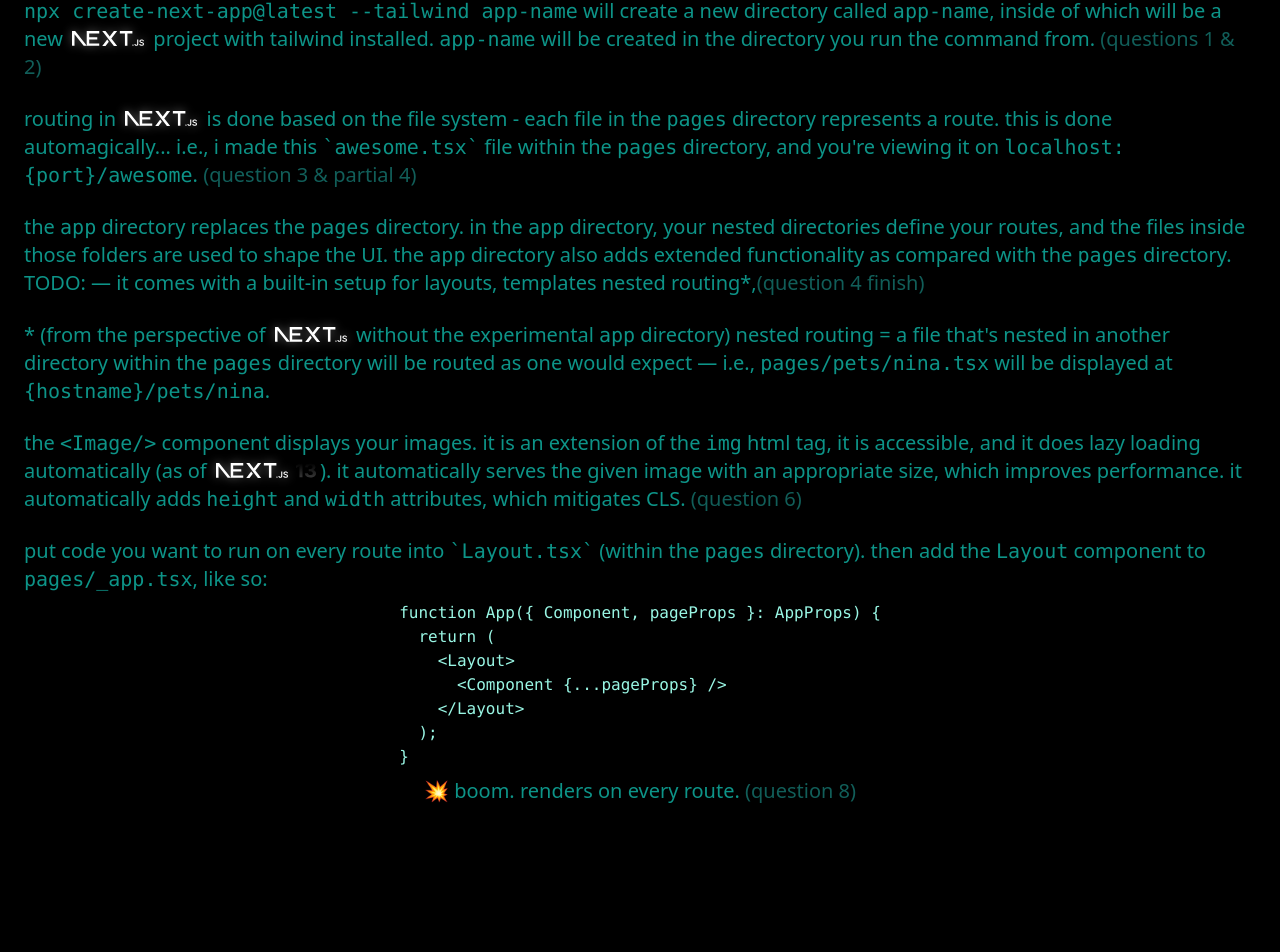
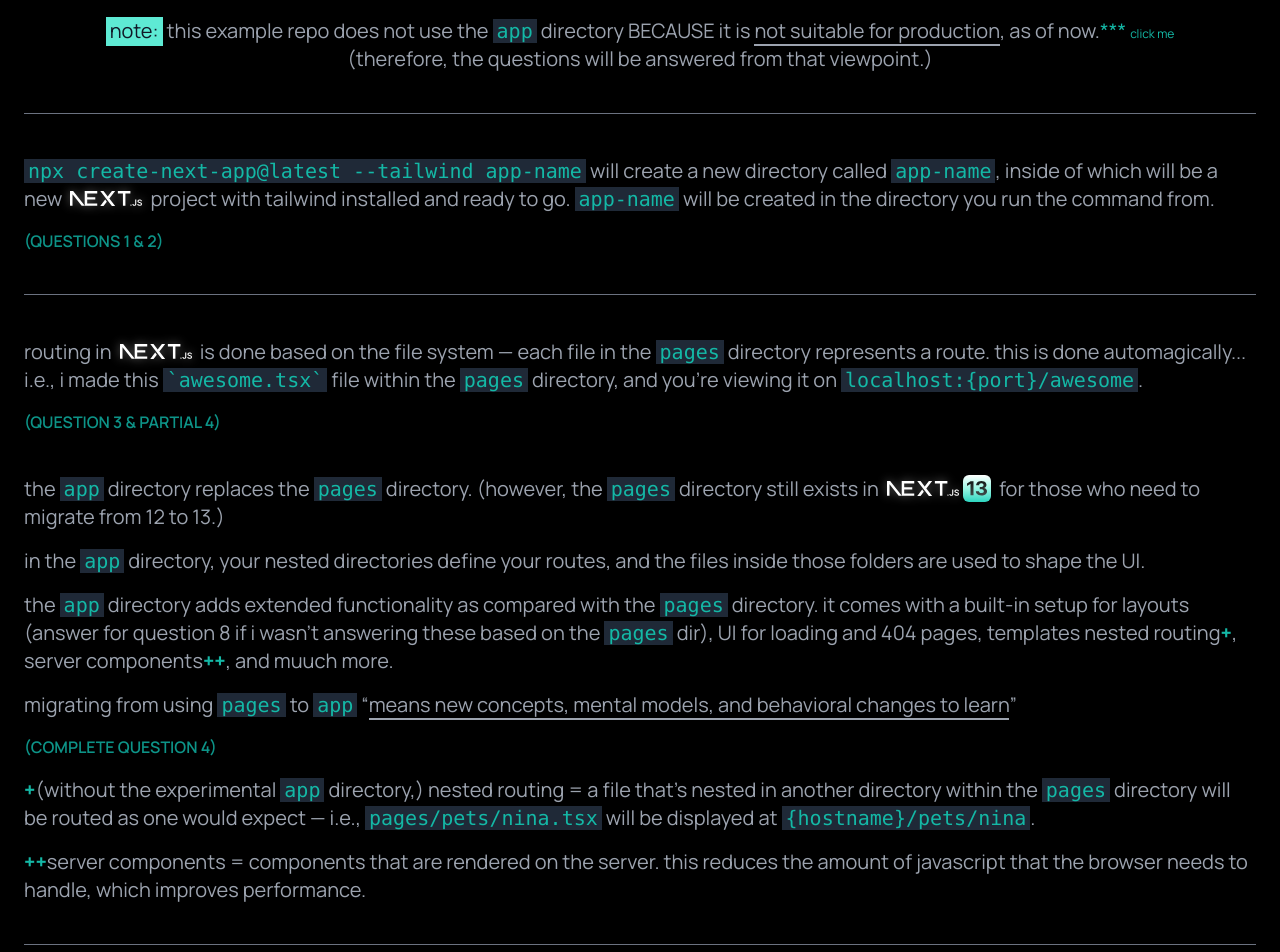
Before and after one commit to alex-anson/glowing-lamp, a Next.js app: page /awesome in a window 1280 px wide. Shown: the part 115-1067 px from the top of the page. Before the commit the page ends 952 px from the top, so only its background shows below. Built offline with nearby package versions, Linux system fonts and the light colour scheme.

Commit message:
content and a bunch of styling :sparkles:

```diff
--- a/src/pages/awesome.tsx
+++ b/src/pages/awesome.tsx
@@ -1,76 +1,151 @@
 // Libs
 import Image from "next/image";
+import { Manrope } from "next/font/google";
+
+const manrope = Manrope({ subsets: ["latin"] });
 
 export default function awesome(): JSX.Element {
   return (
-    <div className="flex flex-col place-items-center place-content-center min-h-full gap-6 text-xl mx-6 my-8 text-teal-600">
+    <div
+      className={`flex flex-col place-items-center place-content-center min-h-full gap-10 text-xl mx-6 my-8 text-gray-400 ${manrope.className} font-normal`}
+    >
+      <h2 className="text-6xl font-light m-0 tracking-wide">hello Next.js</h2>
       <p className="text-center">
         <span className="bg-teal-300 text-gray-900 px-1 pb-0.5">note:</span>{" "}
         this example repo does not use the <Code text="app" /> directory BECAUSE
         it is{" "}
         <a
-          className="border-b-2 border-current hover:text-teal-400"
+          className="border-b-2 border-current hover:text-teal-600 transition-colors"
           href="https://beta.nextjs.org/docs/upgrade-guide#migrating-from-pages-to-app"
         >
           not suitable for production
         </a>
-        . <br />
+        , as of now.
+        <a className="text-teal-500" href="#ifContentChanges">
+          *** <span className="text-xs">click me</span>
+        </a>
+        <br />
         (therefore, the questions will be answered from that viewpoint.)
       </p>
+      <hr className="border-gray-500 h-1 w-full" />
       <p>
         <Code text="npx create-next-app@latest --tailwind app-name" /> will
         create a new directory called <Code text="app-name" />, inside of which
-        will be a new {getNextJsLogo()} project with tailwind installed.{" "}
-        <Code text="app-name" /> will be created in the directory you run the
-        command from. <Answers text="(questions 1 & 2)" />
+        will be a new {getNextJsLogo()} project with tailwind installed and
+        ready to go. <Code text="app-name" /> will be created in the directory
+        you run the command from.
+        <br />
+        <Answers text="(questions 1 & 2)" />
+      </p>
+      <hr className="border-gray-500 h-1 w-full" />
+      <p>
+        routing in {getNextJsLogo()} is done based on the file system &mdash;
+        each file in the <Code text="pages" /> directory represents a route.
+        this is done automagically... i.e., i made this{" "}
+        <Code text="`awesome.tsx`" /> file within the <Code text="pages" />{" "}
+        directory, and you&#39;re viewing it on{" "}
+        <Code text="localhost:{port}/awesome" />.<br />
+        <Answers text="(question 3 & partial 4)" />
+      </p>
+      <div className="flex flex-col gap-4">
+        <p>
+          the <Code text="app" /> directory replaces the <Code text="pages" />{" "}
+          directory. (however, the <Code text="pages" /> directory still exists
+          in {getNextJsLogo()}
+          {getThirteenLogo()} for those who need to migrate from 12 to 13.){" "}
         </p>
         <p>
-        routing in {getNextJsLogo()} is done based on the file system - each
-        file in the <Code text="pages" /> directory represents a route. this is
-        done automagically... i.e., i made this <Code text="`awesome.tsx`" />{" "}
-        file within the <Code text="pages" /> directory, and you&#39;re viewing
-        it on <Code text="localhost:{port}/awesome" />.{" "}
-        <Answers text="(question 3 & partial 4)" />
+          in the <Code text="app" /> directory, your nested directories define
+          your routes, and the files inside those folders are used to shape the
+          UI.{" "}
         </p>
         <p>
-        the <Code text="app" /> directory replaces the <Code text="pages" />{" "}
-        directory. in the <Code text="app" /> directory, your nested directories
-        define your routes, and the files inside those folders are used to shape
-        the UI. the <Code text="app" /> directory also adds extended
-        functionality as compared with the <Code text="pages" /> directory.
-        TODO: &mdash; it comes with a built-in setup for layouts, templates
-        nested routing*,
-        <Answers text="(question 4 finish)" />
+          {" "}
+          the <Code text="app" /> directory adds extended functionality as
+          compared with the <Code text="pages" /> directory. it comes with a
+          built-in setup for layouts (answer for question 8 if i wasn&#39;t
+          answering these based on the <Code text="pages" /> dir), UI for
+          loading and 404 pages, templates nested routing
+          <a href="#nestedRoute" className="text-teal-500 font-black">
+            +
+          </a>
+          , server components
+          <a href="#serverComp" className="text-teal-500 font-black">
+            ++
+          </a>
+          , and muuch more.
         </p>
         <p>
-        * (from the perspective of {getNextJsLogo()} without the experimental{" "}
-        <Code text="app" /> directory) nested routing = a file that&#39;s nested
-        in another directory within the <Code text="pages" /> directory will be
-        routed as one would expect &mdash; i.e.,{" "}
-        <Code text="pages/pets/nina.tsx" /> will be displayed at{" "}
+          migrating from using <Code text="pages" /> to <Code text="app" /> “
+          <a
+            className="border-b-2 border-current hover:text-teal-600 transition-colors"
+            href="https://beta.nextjs.org/docs/upgrade-guide#migrating-from-pages-to-app"
+          >
+            means new concepts, mental models, and behavioral changes to learn
+          </a>
+          ”<br />
+          <Answers text="(complete question 4)" />
+        </p>
+        <p>
+          <span id="nestedRoute" className="text-teal-500 font-black">
+            +
+          </span>
+          (without the experimental <Code text="app" /> directory,) nested
+          routing = a file that&#39;s nested in another directory within the{" "}
+          <Code text="pages" /> directory will be routed as one would expect
+          &mdash; i.e., <Code text="pages/pets/nina.tsx" /> will be displayed at{" "}
           <Code text="{hostname}/pets/nina" />.
         </p>
+        <p>
+          <span id="serverComp" className="text-teal-500 font-black">
+            ++
+          </span>
+          server components = components that are rendered on the server. this
+          reduces the amount of javascript that the browser needs to handle,
+          which improves performance.
+        </p>
+      </div>
+      <hr className="border-gray-500 h-1 w-full" />
+
       {/* TODO: #5 goes here. */}
       <p>
         the <Code text="<Image/>" /> component displays your images. it is an
         extension of the <Code text="img" /> html tag, it is accessible, and it
-        does lazy loading automatically (as of {getNextJsLogo()}
+        automatically implements lazy loading (as of {getNextJsLogo()}
         {getThirteenLogo()}). it automatically serves the given image with an
         appropriate size, which improves performance. it automatically adds{" "}
         <Code text="height" /> and <Code text="width" /> attributes, which
-        mitigates CLS. <Answers text="(question 6)" />
+        mitigates CLS.
+        <br />
+        <Answers text="(question 6)" />
       </p>
+      <hr className="border-gray-500 h-1 w-full" />
       <p>
         put code you want to run on every route into{" "}
         <Code text="`Layout.tsx`" /> (within the <Code text="pages" />{" "}
         directory). then add the <Code text="Layout" /> component to{" "}
         <Code text="pages/_app.tsx" />, like so:
       </p>
-      <pre className="-mt-4 text-teal-200 leading-3">
-        <Code text={getAppTsxCode()} classes="text-base" />
+      <pre className="-mt-4 text-teal-400 leading-3">
+        <CodeBlock text={getAppTsxCode()} classes="text-xs sm:text-base" />
       </pre>
-      <p className="-mt-4">
-        💥 boom. renders on every route. <Answers text="(question 8)" />
+      <p className="-mt-4 self-start">
+        💥 boom. renders on every route.
+        <br />
+        <Answers text="(question 8)" />
+      </p>
+
+      <hr className="border-gray-500 h-1 w-full mt-14" />
+      <h2 className="text-5xl font-light m-0 tracking-wide">addendums</h2>
+      <p id="ifContentChanges">
+        <span className="text-teal-500">***</span> leaving this here in case the
+        content from the linked source changes.
+        <Image
+          src="/not-in-prod.png"
+          alt="Warning: The App Router is in beta and some conventions could change before stability is reached. We do not recommend using the app directory in production."
+          width={500}
+          height={238.5}
+        />
       </p>
     </div>
   );
@@ -91,7 +166,7 @@
 
 function getThirteenLogo(): JSX.Element {
   return (
-    // <ThirteenStyles>
+    <span className="bg-gradient-to-b from-white via-teal-200 to-teal-400 rounded-md mr-1">
       <Image
         className="inline-block -mt-1 mx-1"
         src="/thirteen.svg"
@@ -100,7 +175,7 @@
         height={15.5}
         priority
       />
-    // </ThirteenStyles>
+    </span>
   );
 }
 
@@ -115,10 +190,27 @@
 }
 
 // Injecting styles this way because i'm notoriously lazy.
+// (and I just learned styled components)
 function Code(p: { text: string; classes?: string }): JSX.Element {
-  return <code className={`font-mono ${p.classes}`}>{p.text}</code>;
+  return (
+    <code className={`font-mono bg-gray-800 px-1 text-teal-500 ${p.classes}`}>
+      {p.text}
+    </code>
+  );
+}
+
+function CodeBlock(p: { text: string; classes?: string }): JSX.Element {
+  return (
+    <code className={`font-mono inline-block bg-gray-900 p-2 ${p.classes}`}>
+      {p.text}
+    </code>
+  );
 }
 
 function Answers(p: { text: string }): JSX.Element {
-  return <span className="text-teal-800">{p.text}</span>;
+  return (
+    <span className="text-teal-600 uppercase text-base font-semibold mt-4 inline-block">
+      {p.text}
+    </span>
+  );
 }
--- a/src/styles/globals.css
+++ b/src/styles/globals.css
@@ -6,18 +6,6 @@
   --foreground-rgb: 255, 255, 255;
   --background-start-rgb: 0, 0, 0;
   --background-end-rgb: 0, 0, 0;
-
-  --tile-start-rgb: 239, 245, 249;
-  --tile-end-rgb: 228, 232, 233;
-  --tile-border: conic-gradient(
-    #00000080,
-    #00000040,
-    #00000030,
-    #00000020,
-    #00000010,
-    #00000010,
-    #00000080
-  );
 }
 
 body {
```
Also changed, not shown: public/not-in-prod.png (added). Lines whose indentation alone changed are shown as unchanged.
